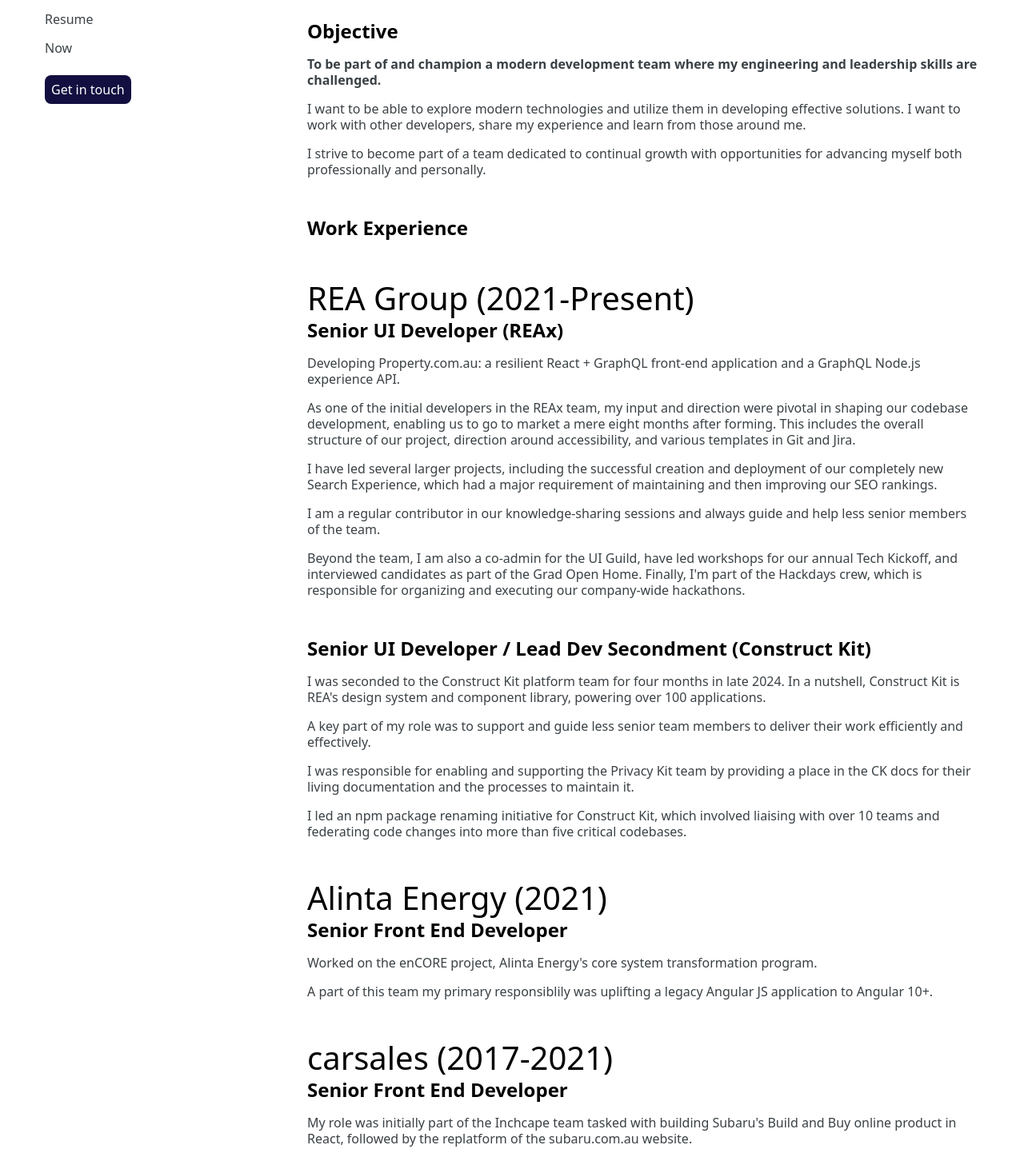
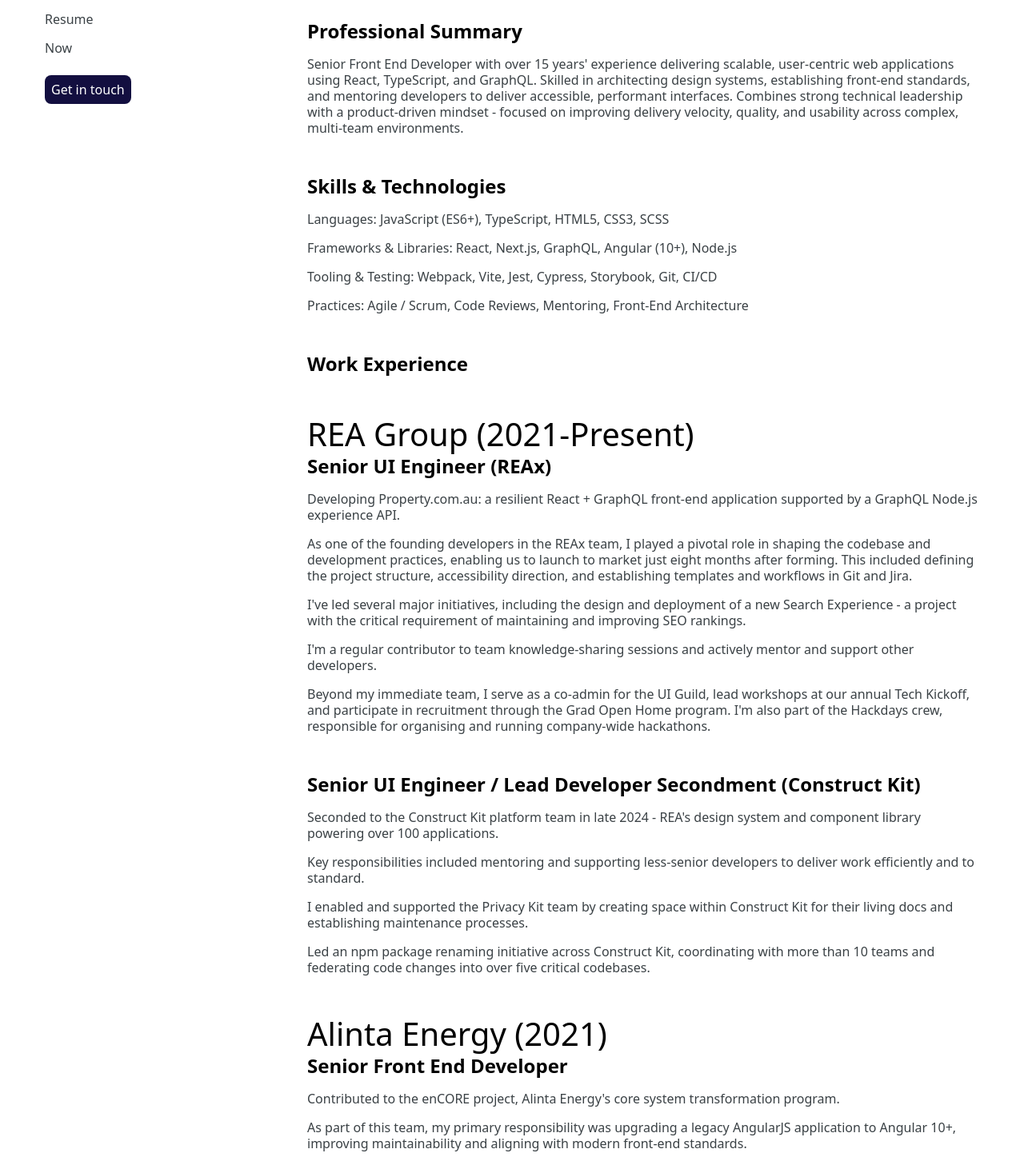
Before and after one commit to mraffaele/mraffaele.com, a Next.js app: page /resume in a window 1280 px wide. Shown: the part 324-1776 px from the top of the page at 80% size. Built offline with nearby package versions, Linux system fonts and the light colour scheme.

Commit message:
Small resume updates

```diff
--- a/src/app/resume/page.tsx
+++ b/src/app/resume/page.tsx
@@ -3,75 +3,194 @@
 import Link from "next/link";
 
 export const metadata: Metadata = {
-  title: 'Michael Raffaele Senior Front End Developer Resume',
-  description: 'Michael Raffaele - Senior Front End Developer Resume',
-}
+  title: "Michael Raffaele Senior Front End Developer Resume",
+  description: "Michael Raffaele - Senior Front End Developer Resume",
+};
 
 export default function Resume() {
   return (
     <div className={styles.page}>
       <h1>Michael Raffaele Resume</h1>
       <h2>Contact Information</h2>
-      <p>Email: <Link href="michael.w.raffaele@gmail.com">michael.w.raffaele@gmail.com</Link></p>
-      <p>Phone Number: <Link href="tel:0422 013 829">0422 013 829</Link></p>
-      <p>LinkedIn: <a href="http://linkedin.com/in/michaelraffaele">linkedin.com/in/michaelraffaele</a></p>
-
-      <h2>Objective</h2>
-      <p><strong>To be part of and champion a modern development team where my engineering and leadership skills are challenged.</strong></p>
-      <p>I want to be able to explore modern technologies and utilize them in developing effective solutions. I want to work with other developers, share my experience and learn from those around me.</p>
-      <p>I strive to become part of a team dedicated to continual growth with opportunities for advancing myself both professionally and personally.</p>
+      <p>
+        Email:{" "}
+        <Link href="michael.w.raffaele@gmail.com">
+          michael.w.raffaele@gmail.com
+        </Link>
+      </p>
+      <p>
+        Phone Number: <Link href="tel:0422 013 829">0422 013 829</Link>
+      </p>
+      <p>
+        LinkedIn:{" "}
+        <a href="http://linkedin.com/in/michaelraffaele">
+          linkedin.com/in/michaelraffaele
+        </a>
+      </p>
+      <h2>Professional Summary</h2>
+      <p>
+        Senior Front End Developer with over 15 years&apos; experience
+        delivering scalable, user-centric web applications using React,
+        TypeScript, and GraphQL. Skilled in architecting design systems,
+        establishing front-end standards, and mentoring developers to deliver
+        accessible, performant interfaces. Combines strong technical leadership
+        with a product-driven mindset - focused on improving delivery velocity,
+        quality, and usability across complex, multi-team environments.
+      </p>
+      <h2>Skills & Technologies</h2>
+      <p>Languages: JavaScript (ES6+), TypeScript, HTML5, CSS3, SCSS</p>
+      <p>
+        Frameworks & Libraries: React, Next.js, GraphQL, Angular (10+), Node.js
+      </p>
+      <p>
+        Tooling & Testing: Webpack, Vite, Jest, Cypress, Storybook, Git, CI/CD
+      </p>
+      <p>
+        Practices: Agile / Scrum, Code Reviews, Mentoring, Front-End
+        Architecture
+      </p>
 
       <h2>Work Experience</h2>
       <article className={styles.experience}>
         <h1 className={styles.experienceTitle}>REA Group (2021-Present)</h1>
-        <h2>Senior UI Developer (REAx)</h2>
-        <p>Developing Property.com.au: a resilient React + GraphQL front-end application and a GraphQL Node.js experience API.</p>
-        <p>As one of the initial developers in the REAx team, my input and direction were pivotal in shaping our codebase development, enabling us to go to market a mere eight months after forming. This includes the overall structure of our project, direction around accessibility, and various templates in Git and Jira.</p>
-        <p>I have led several larger projects, including the successful creation and deployment of our completely new Search Experience, which had a major requirement of maintaining and then improving our SEO rankings.</p>
-        <p>I am a regular contributor in our knowledge-sharing sessions and always guide and help less senior members of the team.</p>
-        <p>Beyond the team, I am also a co-admin for the UI Guild, have led workshops for our annual Tech Kickoff, and interviewed candidates as part of the Grad Open Home. Finally, I&apos;m part of the Hackdays crew, which is responsible for organizing and executing our company-wide hackathons.</p>
-        <h2>Senior UI Developer / Lead Dev Secondment (Construct Kit)</h2>
-        <p>I was seconded to the Construct Kit platform team for four months in late 2024. In a nutshell, Construct Kit is REA&apos;s design system and component library, powering over 100 applications.</p>
-        <p>A key part of my role was to support and guide less senior team members to deliver their work efficiently and effectively.</p>
-        <p>I was responsible for enabling and supporting the Privacy Kit team by providing a place in the CK docs for their living documentation and the processes to maintain it.</p>
-        <p>I led an npm package renaming initiative for Construct Kit, which involved liaising with over 10 teams and federating code changes into more than five critical codebases.</p>
+        <h2>Senior UI Engineer (REAx)</h2>
+        <p>
+          Developing Property.com.au: a resilient React + GraphQL front-end
+          application supported by a GraphQL Node.js experience API.
+        </p>
+        <p>
+          As one of the founding developers in the REAx team, I played a pivotal
+          role in shaping the codebase and development practices, enabling us to
+          launch to market just eight months after forming. This included
+          defining the project structure, accessibility direction, and
+          establishing templates and workflows in Git and Jira.
+        </p>
+        <p>
+          I&apos;ve led several major initiatives, including the design and
+          deployment of a new Search Experience - a project with the critical
+          requirement of maintaining and improving SEO rankings.
+        </p>
+        <p>
+          I&apos;m a regular contributor to team knowledge-sharing sessions and
+          actively mentor and support other developers.
+        </p>
+        <p>
+          Beyond my immediate team, I serve as a co-admin for the UI Guild, lead
+          workshops at our annual Tech Kickoff, and participate in recruitment
+          through the Grad Open Home program. I&apos;m also part of the Hackdays
+          crew, responsible for organising and running company-wide hackathons.
+        </p>
+        <h2>Senior UI Engineer / Lead Developer Secondment (Construct Kit)</h2>
+        <p>
+          Seconded to the Construct Kit platform team in late 2024 - REA&apos;s
+          design system and component library powering over 100 applications.
+        </p>
+        <p>
+          Key responsibilities included mentoring and supporting less-senior
+          developers to deliver work efficiently and to standard.
+        </p>
+        <p>
+          I enabled and supported the Privacy Kit team by creating space within
+          Construct Kit for their living docs and establishing maintenance
+          processes.
+        </p>
+        <p>
+          Led an npm package renaming initiative across Construct Kit,
+          coordinating with more than 10 teams and federating code changes into
+          over five critical codebases.
+        </p>
       </article>
-
-
       <article className={styles.experience}>
         <h1 className={styles.experienceTitle}>Alinta Energy (2021)</h1>
         <h2>Senior Front End Developer</h2>
-        <p>Worked on the enCORE project, Alinta Energy&apos;s core system transformation program.</p>
-        <p>A part of this team my primary responsiblily was uplifting a legacy Angular JS application to Angular 10+.</p>
+        <p>
+          Contributed to the enCORE project, Alinta Energy&apos;s core system
+          transformation program.
+        </p>
+        <p>
+          As part of this team, my primary responsibility was upgrading a legacy
+          AngularJS application to Angular 10+, improving maintainability and
+          aligning with modern front-end standards.
+        </p>
       </article>
-
       <article className={styles.experience}>
         <h1 className={styles.experienceTitle}>carsales (2017-2021)</h1>
         <h2>Senior Front End Developer</h2>
-        <p>My role was initially part of the Inchcape team tasked with building Subaru&apos;s Build and Buy online product in React, followed by the replatform of the subaru.com.au website.</p>
-        <p>I later moved to the Dealer team to work on Autogate; carsales&apos; prospect and inventory management system. My primary focus was developing Angular applications and enhancing our internal front end framework / component library called Seamless.</p>
-        <p>During my time at carsales I&apos;ve co-authored many projects outside of my team including the Hackathon Portal which is used to run carsales Hackathon events, the carsales careers website and also an internal Tech Radar. I also served as co-organiser of the Front End Developer Guild, an internal monthly catch up consisting of speakers and presentations to share Front End knowledge.</p>
+        <p>
+          Initially part of the Inchcape team, responsible for building
+          Subaru&apos;s Build and Buy online product in React and later
+          developing the replatform of subaru.com.au.
+        </p>
+        <p>
+          Transitioned to the Dealer team to work on Autogate - carsales&apos;
+          prospect and inventory management system - focusing on developing
+          Angular applications and enhancing our internal front-end framework
+          and component library, Seamless.
+        </p>
+        <p>
+          Co-authored multiple cross-team initiatives, including the Hackathon
+          Portal (used to run carsales Hackathon events), the carsales careers
+          website, and an internal Tech Radar. Served as co-organiser of the
+          Front End Developer Guild, a monthly internal forum featuring
+          presentations and talks to share front-end knowledge.
+        </p>
       </article>
-
       <article className={styles.experience}>
-        <h1 className={styles.experienceTitle}>Tribal Worldwide Melbourne (2014-2017)</h1>
+        <h1 className={styles.experienceTitle}>
+          Tribal Worldwide Melbourne (2014-2017)
+        </h1>
         <h2>Senior Front End Developer</h2>
-        <p>Over the course of my role as Senior Front End Developer I created countless landing pages and websites. My major contribution however, was the complete overhaul and implementation of modern front end development workflows. This enabled greater automation and rapid development leveraging reusable components across the client base.</p>
-        <p>Major clients included Porsche, Maxwell & Williams, Momentum Energy, DefenceCare and Westpac.</p>
+        <p>
+          Over the course of my role as Senior Front End Developer I created
+          countless landing pages and websites. My major contribution however,
+          was the complete overhaul and implementation of modern front end
+          development workflows. This enabled greater automation and rapid
+          development leveraging reusable components across the client base.
+        </p>
+        <p>
+          Major clients included Porsche, Maxwell & Williams, Momentum Energy,
+          DefenceCare and Westpac.
+        </p>
         <p>Examples of work:</p>
         <ul>
-          <li><Link href="https://momentumenergy.com.au">momentumenergy.com.au</Link></li>
-          <li><Link href="https://maxwellandwilliams.com.au">maxwellandwilliams.com.au</Link></li>
-          <li><Link href="https://defencecare.org.au/fightingnewenemies/">defencecare.org.au/fightingnewenemies/</Link></li>
+          <li>
+            <Link href="https://momentumenergy.com.au">
+              momentumenergy.com.au
+            </Link>
+          </li>
+          <li>
+            <Link href="https://maxwellandwilliams.com.au">
+              maxwellandwilliams.com.au
+            </Link>
+          </li>
+          <li>
+            <Link href="https://defencecare.org.au/fightingnewenemies/">
+              defencecare.org.au/fightingnewenemies/
+            </Link>
+          </li>
         </ul>
       </article>
-
       <article className={styles.experience}>
         <h1 className={styles.experienceTitle}>JWT Melbourne (2013-2014)</h1>
         <h2>Front End Developer</h2>
-        <p>I began at JWT Melbourne in March 2013. My first project was for Miele - a heavily customised WordPress website using every feature under the sun. It had an events manager and payment gateway with single page checkout process, which I later upgraded to enable shopping cart functionality.</p>
-        <p>During my time at JWT I&apos;ve performed quite a few internal projects for the digital team. I came onboard as a front end developer but also performed wireframing, user journey mapping, WordPress development, server administration, and tech validation.</p>
-        <p>I have worked on a number of projects for larger clients such as Melbourne Writers Festival, TAC, Miele, RAC, Shape Up Australia, Vegemite and Ford.</p>
+        <p>
+          I began at JWT Melbourne in March 2013. My first project was for Miele
+          - a heavily customised WordPress website using every feature under the
+          sun. It had an events manager and payment gateway with single page
+          checkout process, which I later upgraded to enable shopping cart
+          functionality.
+        </p>
+        <p>
+          During my time at JWT I&apos;ve performed quite a few internal
+          projects for the digital team. I came onboard as a front end developer
+          but also performed wireframing, user journey mapping, WordPress
+          development, server administration, and tech validation.
+        </p>
+        <p>
+          I have worked on a number of projects for larger clients such as
+          Melbourne Writers Festival, TAC, Miele, RAC, Shape Up Australia,
+          Vegemite and Ford.
+        </p>
         <p>Examples of work:</p>
         <ul>
           <li>mwf.com.au</li>
@@ -80,50 +199,109 @@
           <li>Monster-fy Android App</li>
         </ul>
       </article>
-
       <article className={styles.experience}>
         <h1 className={styles.experienceTitle}>tkm9 (2012)</h1>
         <h2>Web Developer</h2>
-        <p>My time at tkm9 began with a WordPress build. This project was for Greenbank Environmental and was a custom WordPress website making use of custom posts, taxonomy, navigation and two custom calculators.</p>
-        <p>The majority of work was backend development geared towards capturing user data, logic for drawing prizes, uptime management and receiving data from experientials and then sending results as EDMs or posting to facebook etc. Most of this development was custom built using the CodeIgniter MVC framework.</p>
-        <p>My role at tkm9 allowed me to work alongside other developers to interact with and implement a range of technologies such as augmented reality applications, iPad applications and also a deep dive into the Facebook Graph Api.</p>
-        <p>tkm9 enabled me to to work with some major clients such including TAC, Collingwood Football Club, Sportsgirl, GPT, Kia and Fanta.</p>
+        <p>
+          My time at tkm9 began with a WordPress build. This project was for
+          Greenbank Environmental and was a custom WordPress website making use
+          of custom posts, taxonomy, navigation and two custom calculators.
+        </p>
+        <p>
+          The majority of work was backend development geared towards capturing
+          user data, logic for drawing prizes, uptime management and receiving
+          data from experientials and then sending results as EDMs or posting to
+          facebook etc. Most of this development was custom built using the
+          CodeIgniter MVC framework.
+        </p>
+        <p>
+          My role at tkm9 allowed me to work alongside other developers to
+          interact with and implement a range of technologies such as augmented
+          reality applications, iPad applications and also a deep dive into the
+          Facebook Graph Api.
+        </p>
+        <p>
+          tkm9 enabled me to to work with some major clients such including TAC,
+          Collingwood Football Club, Sportsgirl, GPT, Kia and Fanta.
+        </p>
       </article>
-
       <article className={styles.experience}>
         <h1 className={styles.experienceTitle}>Intrepid Travel (2011)</h1>
         <h2>Front End Developer</h2>
-        <p>I was contracted as a Front End Developer to Intrepid Travel for 6 months.</p>
-        <p>Intrepid were in the process of a massive redesign and were looking to migrate their entire website across to the open source content management system Drupal. I was responsive for developing the front end and also supported the marketing team with some design.</p>
+        <p>
+          I was contracted as a Front End Developer to Intrepid Travel for 6
+          months.
+        </p>
+        <p>
+          Intrepid were in the process of a massive redesign and were looking to
+          migrate their entire website across to the open source content
+          management system Drupal. I was responsive for developing the front
+          end and also supported the marketing team with some design.
+        </p>
       </article>
-
       <article className={styles.experience}>
         <h1 className={styles.experienceTitle}>Web Force Five (2010)</h1>
         <h2>Front End Developer</h2>
-        <p>I worked for 3 months at Web Force Five in the closing quarter of 2010.</p>
-        <p>I came on board to design the administrative area for their propriety content management system and to design client websites. I was responsible for meeting with clients to gather requirements and write the brief for upcoming projects.</p>
+        <p>
+          I worked for 3 months at Web Force Five in the closing quarter of
+          2010.
+        </p>
+        <p>
+          I came on board to design the administrative area for their propriety
+          content management system and to design client websites. I was
+          responsible for meeting with clients to gather requirements and write
+          the brief for upcoming projects.
+        </p>
       </article>
-
       <article className={styles.experience}>
         <h1 className={styles.experienceTitle}>ROI.com.au (2008 - 2010)</h1>
         <h2>Senior Web Designer</h2>
-        <p>I began at ROI.com.au as a Junior Web Designer in 2008. At first I was updating content and providing fixes for existing websites, but I quickly began designing and developing websites from the concept through to their implementation.</p>
-        <p>In my time at ROI.com.au I completed in excess of 30 websites and Landing Pages. For most of these projects I was responsible for the Design, Development, Project Management and served as the direct contact with the client, often meeting with them to best plan a solution for their business. Typically these sites would be built using Joomla or WordPress.</p>
-        <p>As well as developing client specific websites, I helped conceptualise, design and solely developed a new Real Estate marketing approach. Initially starting with the selling of &apos;Feature Properties&apos; - a series small single page websites aimed to promote an individual property by usage of clean, concise information and high quality photos. For one client in particular, this quickly grew into a website which showcased all of these properties placed on a satellite view of the Mornington Peninsula.</p>
-        <p>The next phase was a project called &apos;Lifestyle Property.&apos; A real estate website where properties were categorised by their &apos;lifestyle&apos; type, eg: Rural, Coastal and Wineries. This website was again solely designed and developed by myself and aimed to further push the simple idea of the Feature Properties.</p>
-        <p>I continually progressed at ROI.com.au until I eventually was promoted to a Senior Web Designer and was responsible for managing a small team of 3 designers/devlopers. During my time at ROI.com.au we had more than doubled in size and had been listed in the BRW Fast Starters (2009) and SmartCompany (2009).</p>
+        <p>
+          I began at ROI.com.au as a Junior Web Designer in 2008. At first I was
+          updating content and providing fixes for existing websites, but I
+          quickly began designing and developing websites from the concept
+          through to their implementation.
+        </p>
+        <p>
+          In my time at ROI.com.au I completed in excess of 30 websites and
+          Landing Pages. For most of these projects I was responsible for the
+          Design, Development, Project Management and served as the direct
+          contact with the client, often meeting with them to best plan a
+          solution for their business. Typically these sites would be built
+          using Joomla or WordPress.
+        </p>
+        <p>
+          As well as developing client specific websites, I helped
+          conceptualise, design and solely developed a new Real Estate marketing
+          approach. Initially starting with the selling of &apos;Feature
+          Properties&apos; - a series small single page websites aimed to
+          promote an individual property by usage of clean, concise information
+          and high quality photos. For one client in particular, this quickly
+          grew into a website which showcased all of these properties placed on
+          a satellite view of the Mornington Peninsula.
+        </p>
+        <p>
+          The next phase was a project called &apos;Lifestyle Property.&apos; A
+          real estate website where properties were categorised by their
+          &apos;lifestyle&apos; type, eg: Rural, Coastal and Wineries. This
+          website was again solely designed and developed by myself and aimed to
+          further push the simple idea of the Feature Properties.
+        </p>
+        <p>
+          I continually progressed at ROI.com.au until I eventually was promoted
+          to a Senior Web Designer and was responsible for managing a small team
+          of 3 designers/devlopers. During my time at ROI.com.au we had more
+          than doubled in size and had been listed in the BRW Fast Starters
+          (2009) and SmartCompany (2009).
+        </p>
       </article>
-
       <h2>Education</h2>
       <h3>Victoria University of Technology (2006 - 2007)</h3>
       <p>Advanced Diploma of Multimedia (Interactive Media)</p>
-
       <h3>Victoria University of Technology (2005)</h3>
       <p>Certificate IV in Information Technology</p>
-
       <h3>St Pauls College (1999 - 2004)</h3>
       <p>Graduated Year 12</p>
-
       <h2>References</h2>
       <p>References available on request.</p>
     </div>
```
